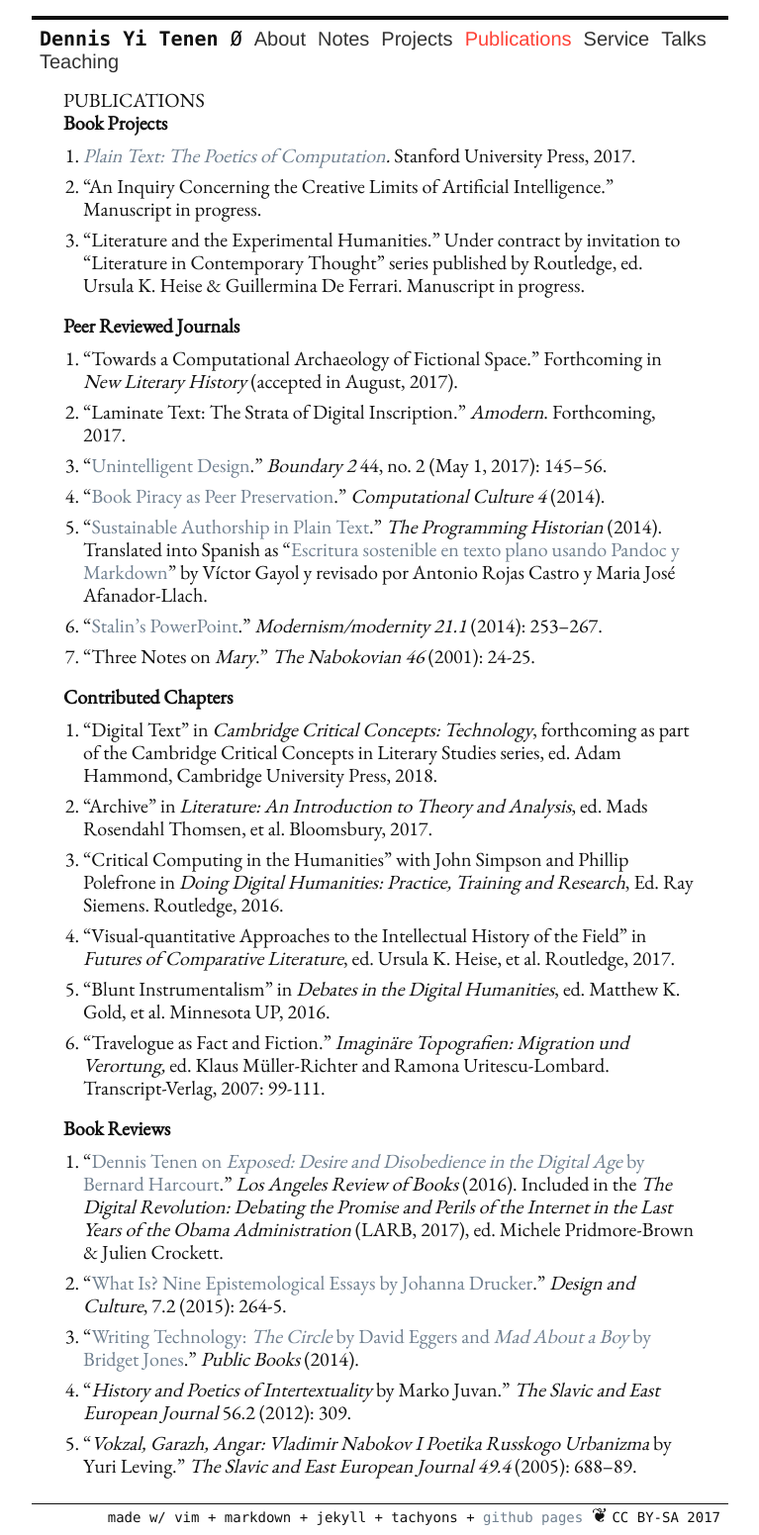
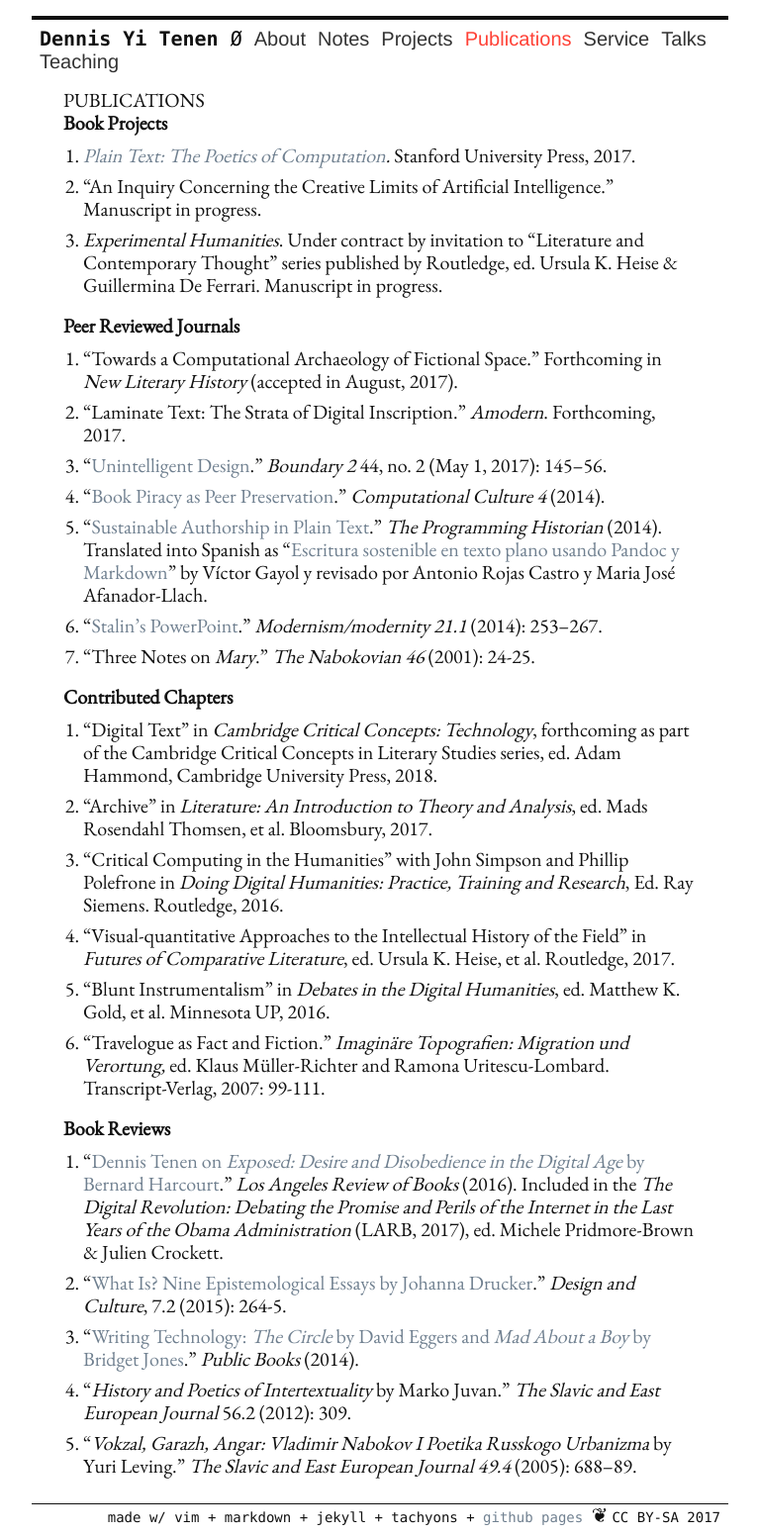
Before and after one commit to denten/denten.github.io, a Jekyll site: the page built from _pages/publications.md, in a window 1280 px wide. Shown: the whole page at 99% size, without its empty margins (256-1023 px from the left). Built offline with Jekyll 4.4.1, drawn with Linux system fonts in a browser that asks for light colours; nearby versions of some CDN libraries; library files that are not in the unit come from our copies.

Commit message:
minor changes to publications

```diff
--- a/_includes/CV/04-publications.md
+++ b/_includes/CV/04-publications.md
@@ -5,11 +5,11 @@
 1. *[Plain Text: The Poetics of
    Computation](http://www.sup.org/books/title/?id=26821).* Stanford
 University Press, 2017.
-2. "An Inquiry Concerning the Creative Limits of Artificial Intelligence." Manuscript in
-   progress.
-3. "Literature and the Experimental Humanities." Under contract by invitation
-   to "Literature in Contemporary Thought" series published by Routledge, ed.
-Ursula K. Heise & Guillermina De Ferrari. Manuscript in progress.
+2. "An Inquiry Concerning the Creative Limits of Artificial Intelligence."
+   Manuscript in progress.
+3. *Experimental Humanities*. Under contract by invitation to "Literature and
+   Contemporary Thought" series published by Routledge, ed.  Ursula K. Heise &
+Guillermina De Ferrari. Manuscript in progress.
 
 ### Peer Reviewed Journals
 
```
